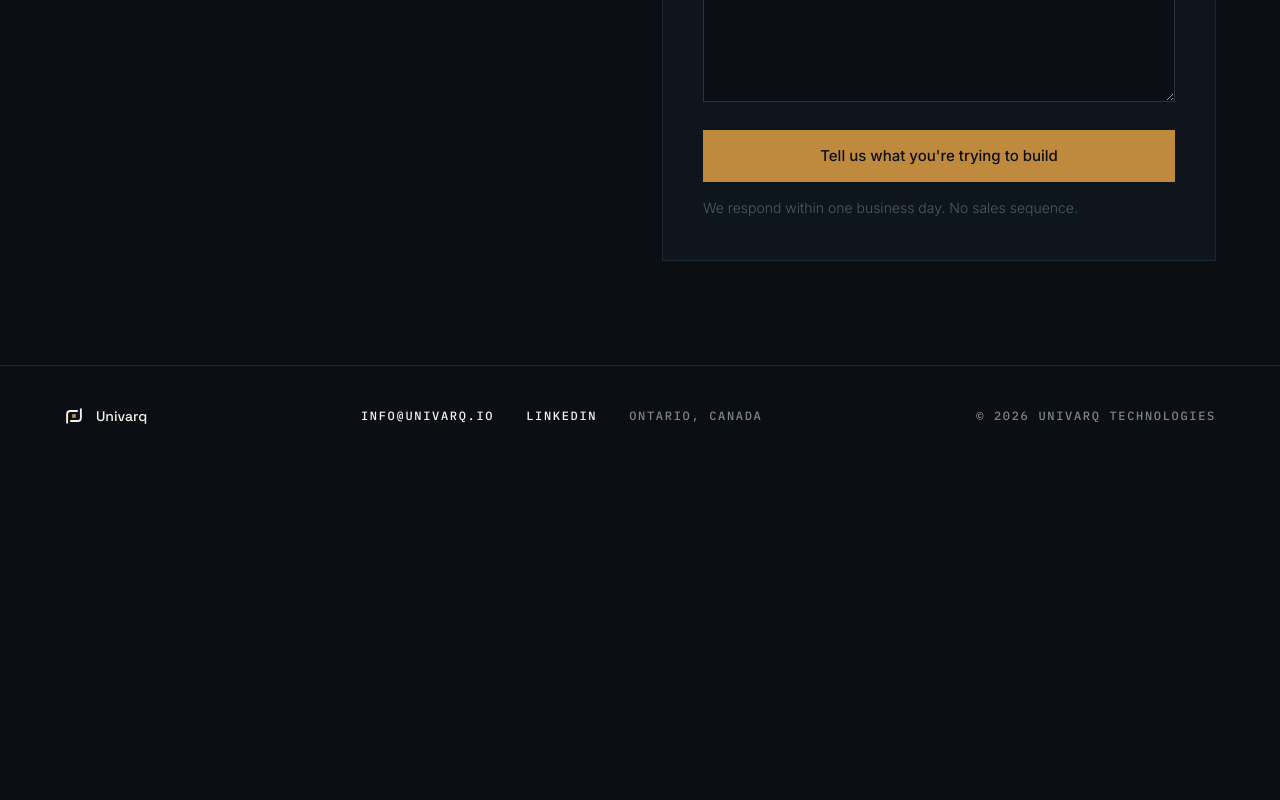
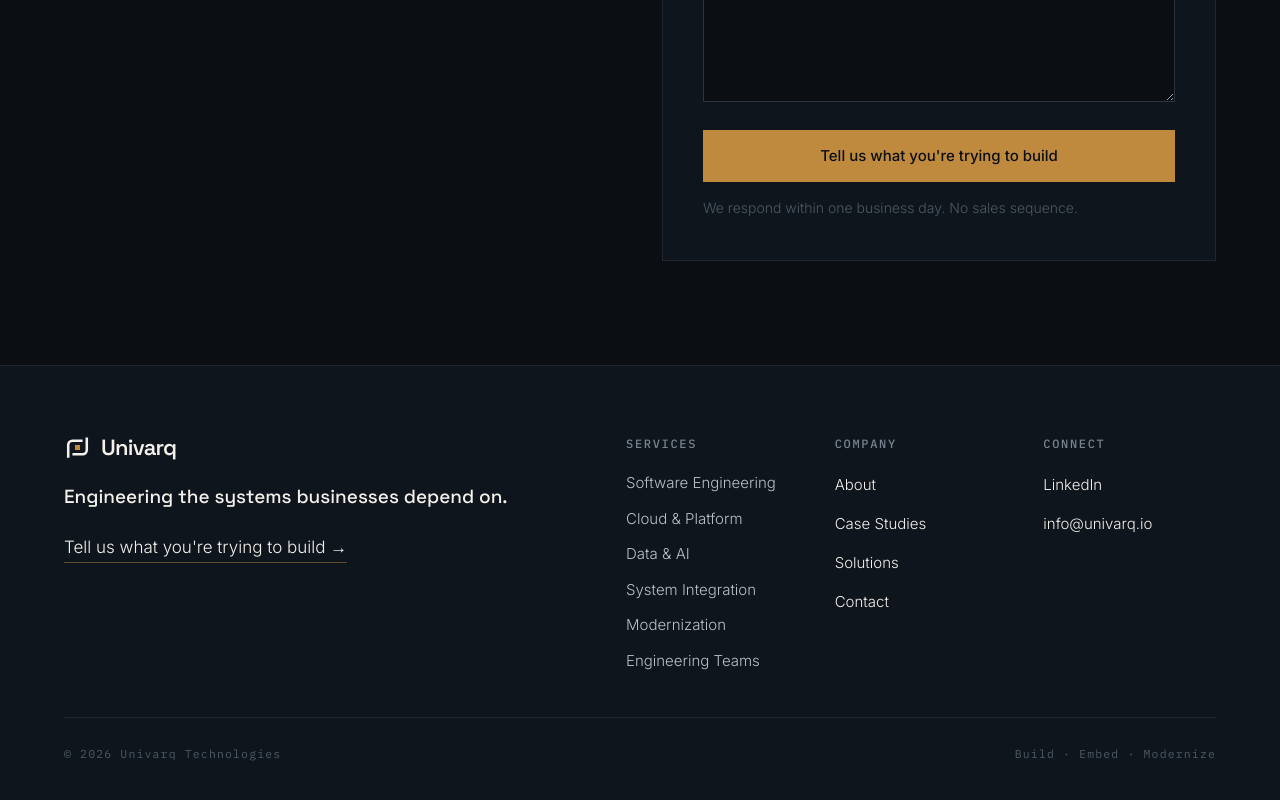
Before and after one commit to haneetsingh/univarq, a Next.js app: page / in a window 1280 px wide. Shown: the part 8318-9118 px from the top of the page. Before the commit the page ends 8784 px from the top, so only its background shows below. Built offline with nearby package versions, Linux system fonts and the light colour scheme.

Commit message:
Rebuild footer to v3 spec

```diff
--- a/components/Footer.tsx
+++ b/components/Footer.tsx
@@ -1,36 +1,115 @@
 import { Mark } from "./Mark";
+
+const SERVICES = [
+  "Software Engineering",
+  "Cloud & Platform",
+  "Data & AI",
+  "System Integration",
+  "Modernization",
+  "Engineering Teams",
+];
+
+const COMPANY_LINKS = [
+  { href: "#about", label: "About" },
+  { href: "#case-studies", label: "Case Studies" },
+  { href: "#solutions", label: "Solutions" },
+  { href: "#contact", label: "Contact" },
+];
+
+const CTA_LABEL = "Tell us what you're trying to build";
 
 export function Footer() {
   return (
-    <footer className="border-t border-rule px-6 py-10 sm:px-8">
-      <div className="mx-auto flex max-w-6xl flex-col gap-8 sm:flex-row sm:items-center sm:justify-between">
-        <div className="flex items-center gap-3">
-          <Mark size={20} />
-          <span className="font-display text-sm font-medium text-paper">
+    <footer className="border-t border-rule bg-slate px-6 py-11 sm:px-8 sm:py-17">
+      <div className="mx-auto flex max-w-6xl flex-wrap gap-9 sm:gap-18">
+        <div className="flex flex-1 flex-col gap-5" style={{ flexBasis: 300, maxWidth: 520 }}>
+          <div className="flex items-center gap-2.5">
+            <Mark size={27} />
+            <span
+              className="font-display font-semibold text-paper"
+              style={{ fontSize: 22, letterSpacing: "-0.035em", lineHeight: 1 }}
+            >
               Univarq
             </span>
           </div>
+          <p className="font-display text-paper" style={{ fontSize: 19 }}>
+            Engineering the systems businesses depend on.
+          </p>
+          <a
+            href="#contact"
+            className="w-fit border-b text-brass transition-colors hover:text-brass-hover"
+            style={{ borderBottomColor: "rgba(192,138,62,.45)" }}
+          >
+            {CTA_LABEL} &rarr;
+          </a>
+        </div>
 
-        <div className="flex flex-col gap-3 sm:flex-row sm:items-center sm:gap-8">
+        <div
+          className="grid flex-1 gap-9"
+          style={{ flexBasis: 400, gridTemplateColumns: "repeat(auto-fit, minmax(118px, 1fr))" }}
+        >
+          <div>
+            <p className="label mb-4 text-grey">Services</p>
+            <ul className="flex flex-col gap-2.5">
+              {SERVICES.map((item) => (
+                <li key={item} className="text-body" style={{ fontSize: 15, fontWeight: 300 }}>
+                  {item}
+                </li>
+              ))}
+            </ul>
+          </div>
+
+          <div>
+            <p className="label mb-4 text-grey">Company</p>
+            <ul className="flex flex-col gap-2.5">
+              {COMPANY_LINKS.map((link) => (
+                <li key={link.href}>
                   <a
-            href="mailto:info@univarq.io"
-            className="label text-grey transition-colors hover:text-paper"
+                    href={link.href}
+                    className="text-body transition-colors hover:text-paper"
+                    style={{ fontSize: 15, fontWeight: 300 }}
                   >
-            info@univarq.io
+                    {link.label}
                   </a>
+                </li>
+              ))}
+            </ul>
+          </div>
+
+          <div>
+            <p className="label mb-4 text-grey">Connect</p>
+            <ul className="flex flex-col gap-2.5">
+              <li>
                 <a
                   href="https://linkedin.com/company/univarq"
                   target="_blank"
                   rel="noopener noreferrer"
-            className="label text-grey transition-colors hover:text-paper"
+                  className="text-body transition-colors hover:text-paper"
+                  style={{ fontSize: 15, fontWeight: 300 }}
                 >
                   LinkedIn
                 </a>
-          <span className="label text-grey">Ontario, Canada</span>
+              </li>
+              <li>
+                <a
+                  href="mailto:info@univarq.io"
+                  className="text-body transition-colors hover:text-paper"
+                  style={{ fontSize: 15, fontWeight: 300 }}
+                >
+                  info@univarq.io
+                </a>
+              </li>
+            </ul>
+          </div>
+        </div>
       </div>
 
-        <p className="label text-grey">
+      <div className="mx-auto mt-11 flex max-w-6xl flex-wrap justify-between gap-3 border-t border-rule pt-6.5">
+        <p className="font-label" style={{ fontSize: "11.5px", letterSpacing: "0.1em", color: "var(--color-faint)" }}>
           &copy; {new Date().getFullYear()} Univarq Technologies
+        </p>
+        <p className="font-label" style={{ fontSize: "11.5px", letterSpacing: "0.1em", color: "var(--color-faint)" }}>
+          Build &middot; Embed &middot; Modernize
         </p>
       </div>
     </footer>
```
Lines whose indentation alone changed are shown as unchanged.
